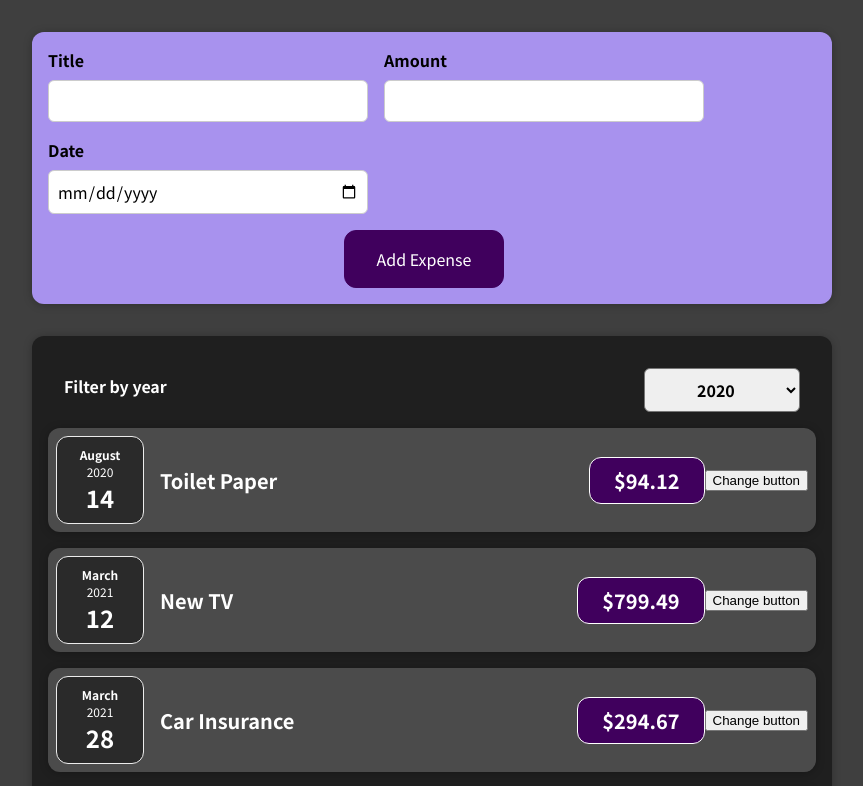
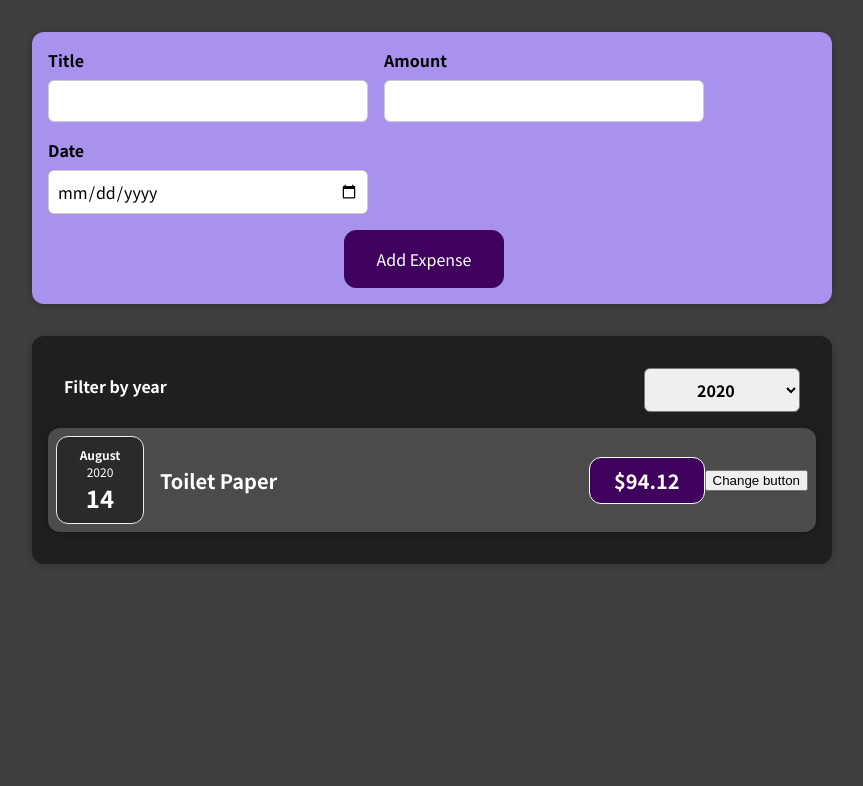
Before and after one commit to Marechka/Expense-App, a React (Create React App) app: page / in a window 1280 px wide. Shown: the top 786 px of the page, without its empty margins (208-1071 px from the left). Built offline with nearby package versions, Linux system fonts and the light colour scheme.

Commit message:
adding year filter on expenses

```diff
--- a/src/components/Expenses/Expenses.js
+++ b/src/components/Expenses/Expenses.js
@@ -14,6 +14,10 @@
     console.log(selectedYear);
   };
 
+  const filteredExpenses = props.items.filter(expense => {
+    return expense.date.getFullYear().toString() === filteredYear;
+  });
+
   return (
     // <ExpenseItem item={props}/>
     <Card className="expenses">
@@ -22,8 +26,10 @@
         onChangeFilter={filterChangeHandler}
       />
       {/* traversing an array with expenses( came as "items" from App*/}
-      {props.items.map(expense => (
+      {filteredExpenses.map(expense => (
         <ExpenseItem
+        // must add key for better performance of react and to avoid bugs. always add it when mapping. This fixed my bug with name, but not with date
+          key={expense.id}
           title={expense.title}
           amount={expense.amount}
           date={expense.date}
```
Also changed, not shown: 1 other file (tests, documents, lock files or other folders).
